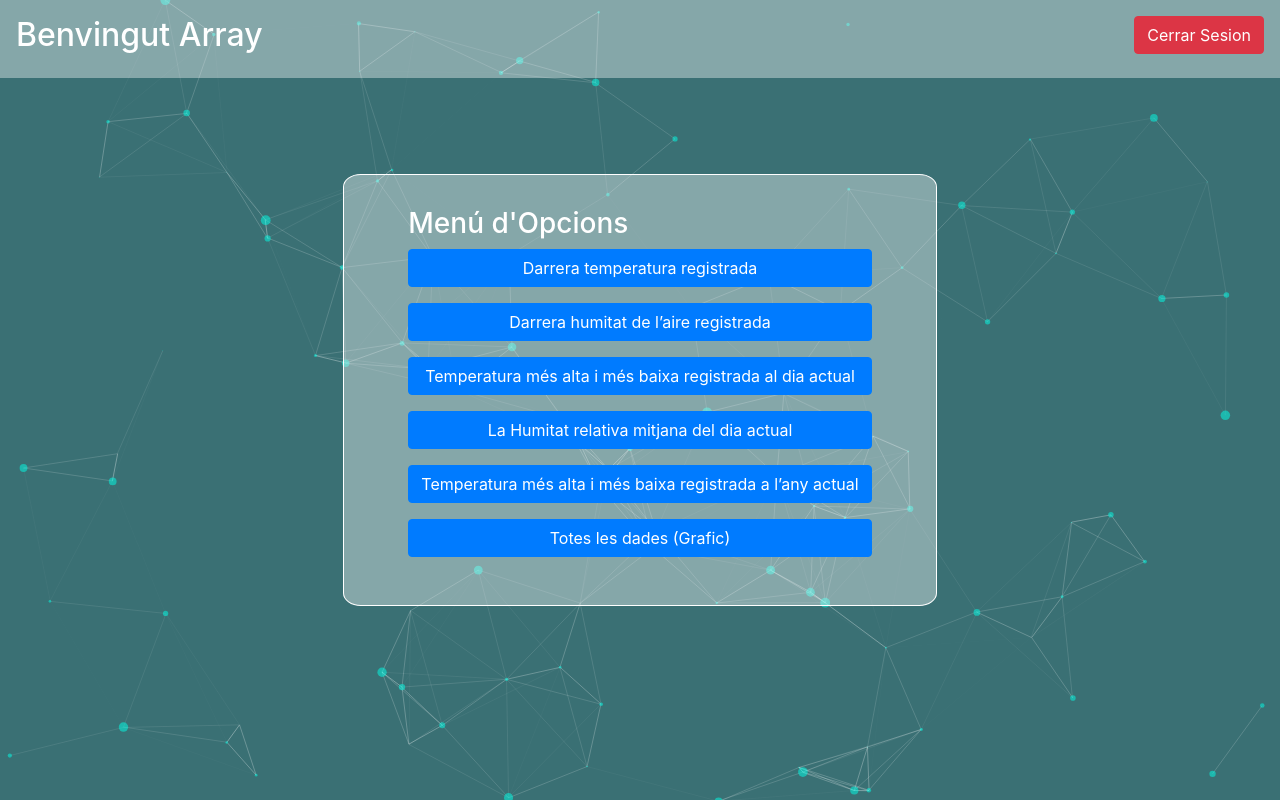
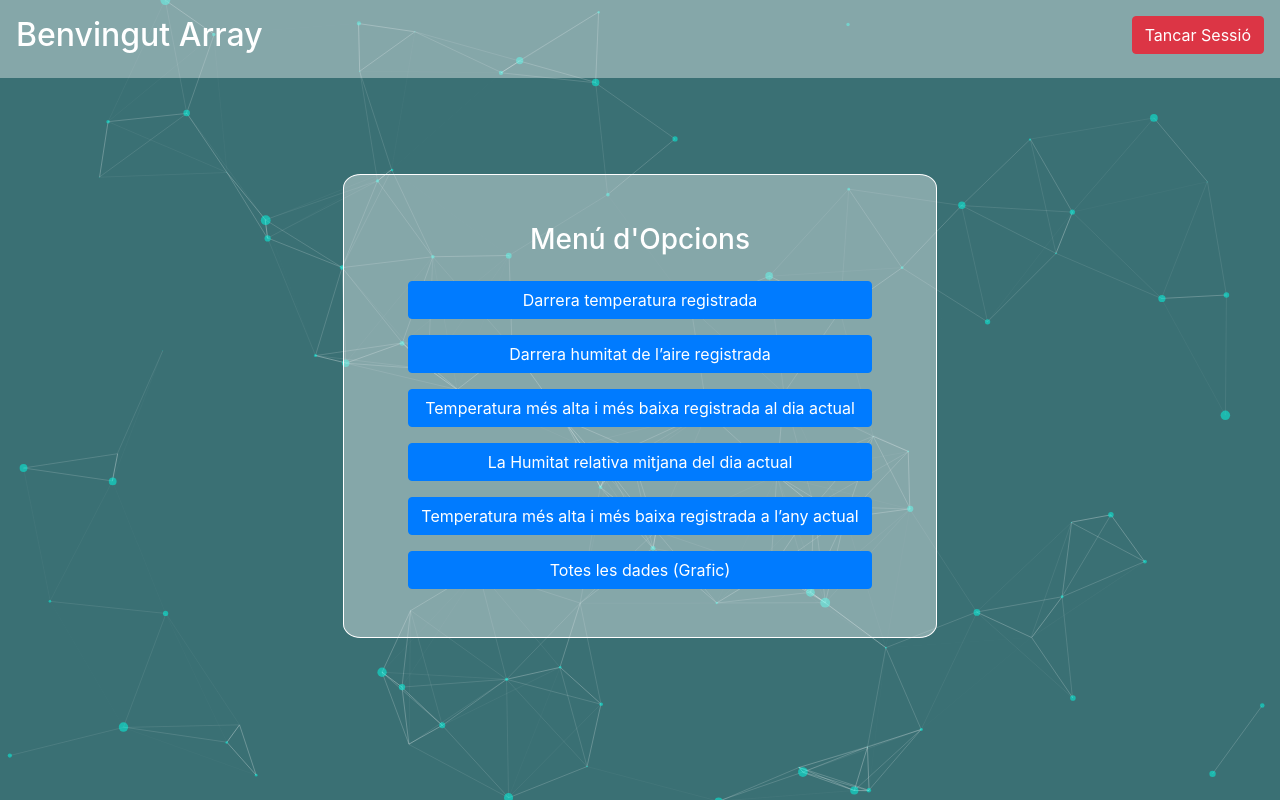
Before and after one commit to GrigorPogosyan/project-web-php, a PHP site: page /project-web-php/index.php in a window 1280 px wide. Run offline with PHP 8.4, Linux system fonts and the light colour scheme; a user stored in the database is signed in; some libraries are stand-ins or nearby versions.

Commit message:
WIPP: Text menu options center

```diff
--- a/index.php
+++ b/index.php
@@ -28,7 +28,7 @@ if (isset($_POST['tancar-sessio'])){
     <div class="m-auto d-flex justify-content-between p-3 bg-transparent-light">
                 <h2>Benvingut <?php echo ($_SESSION["user"]) ?></h2>
                 <form method="POST" action="<?php echo $_SERVER['PHP_SELF']; ?>">
-                    <button type="submit" name="tancar-sessio" class="btn btn-danger ml-0">Cerrar Sesion</button>
+                    <button type="submit" name="tancar-sessio" class="btn btn-danger ml-0">Tancar Sessió</button>
                 </form>
             </div>
 
@@ -39,7 +39,7 @@ if (isset($_POST['tancar-sessio'])){
                 <div class="pt-2 pb-2 pl-3 pr-3">
 
                     <form class="w-100" method="POST" action="mostrar_dades.php">
-                        <h3>Menú d'Opcions</h3>
+                        <h3 class="text-center p-3">Menú d'Opcions</h3>
                         <div class="form-group">
                             <button type="submit" class="btn btn-primary w-100" name="darrera_temp">Darrera temperatura registrada</button>
                         </div>
--- a/login.php
+++ b/login.php
@@ -77,11 +77,11 @@ if (isset($_POST['login-submit'])) {
                         </div>
                         <div class="form-group">
                             <label for="passinput">Contrasenya</label>
-                            <input name="passinput" type="password" class="form-control" id="passinput" placeholder="Password">
+                            <input name="passinput" type="password" class="form-control" id="passinput" placeholder="Escriu la teva contrasenya">
                         </div>
                         <button type="submit" name="login-submit" class="btn btn-primary w-100">Entrar</button>
                         <div class="pt-3">
-                            <small class="s-1">No estás registrado? <span id="href-signup" class="text-primary">Crear una cuenta</span></small>
+                            <small class="s-1">No estás registrat? <span id="href-signup" class="text-primary bold">Crear un compte</span></small>
                         </div>
                     </form>
                 </div>
```
